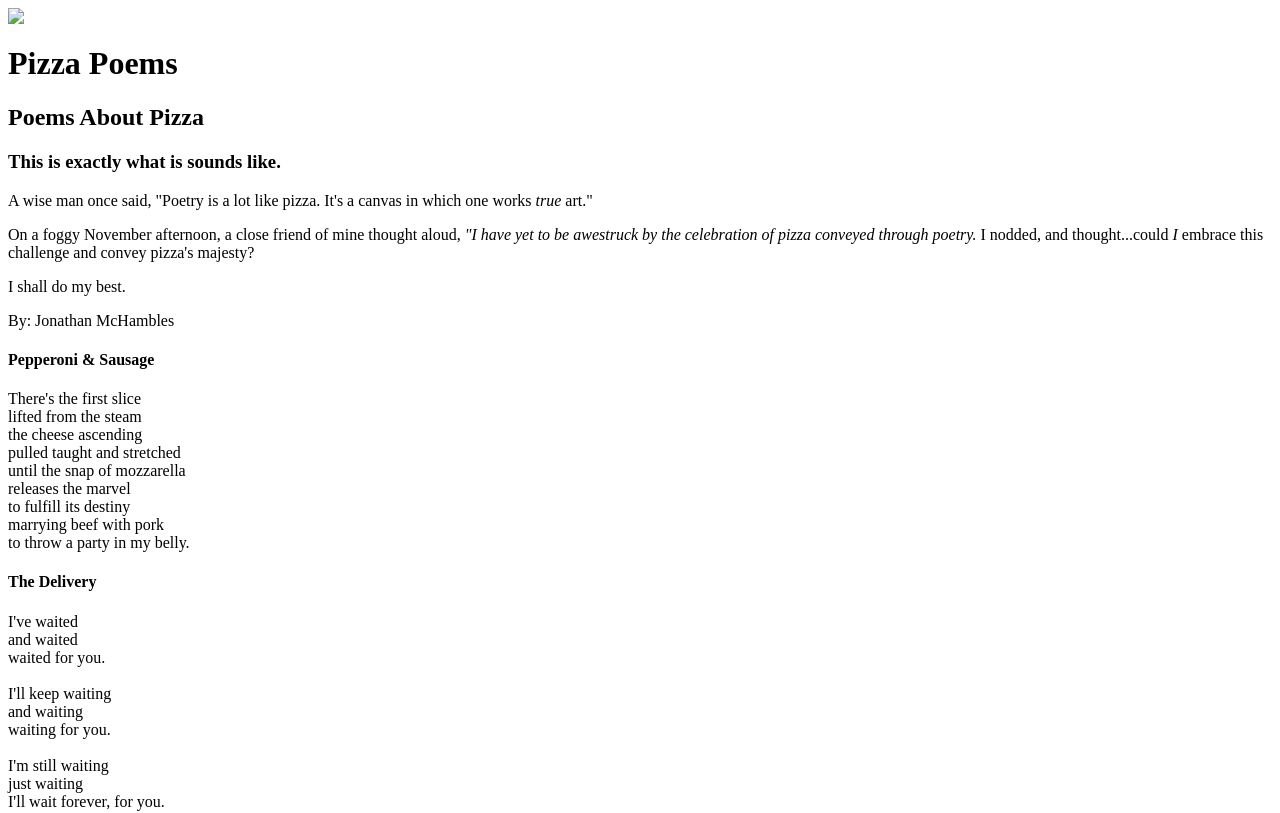
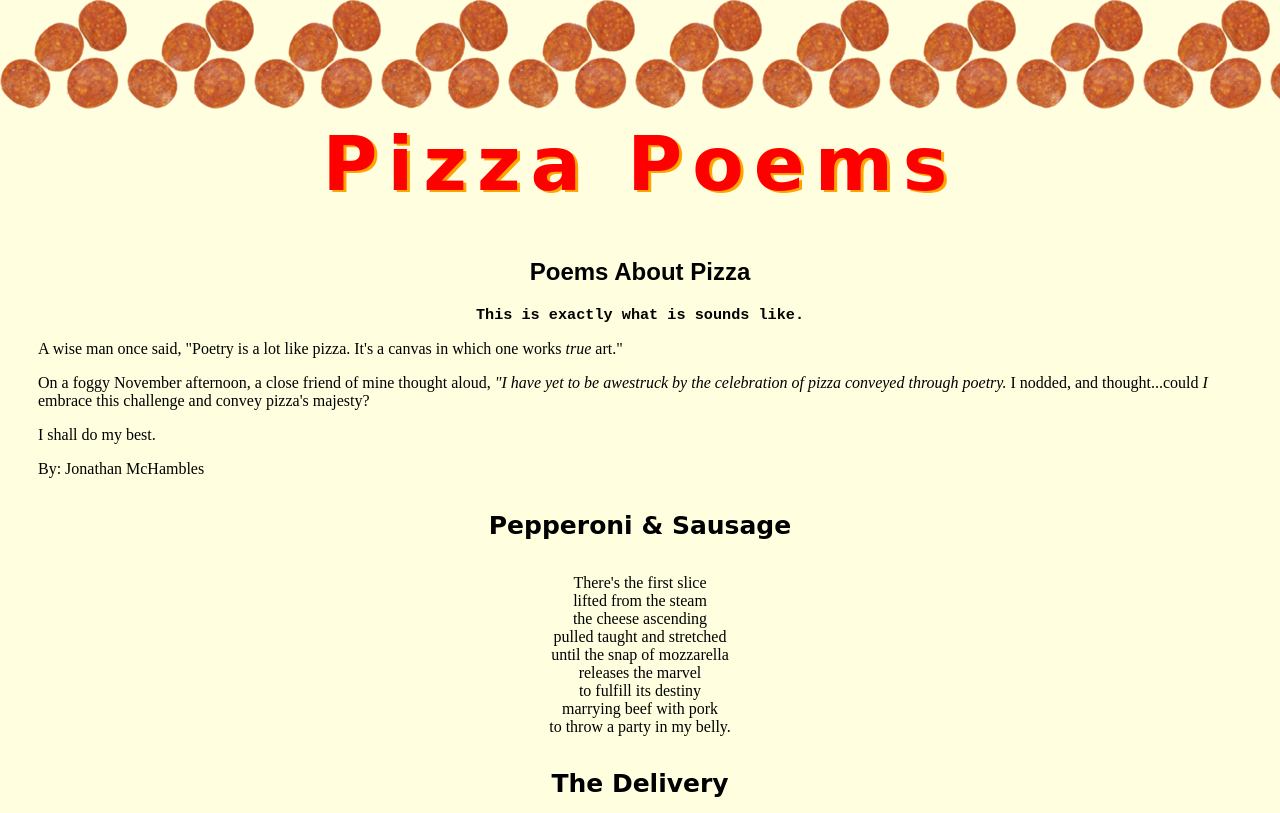
Before and after one commit to thismjsk/html-me-something, a plain HTML site: page index.html in a window 1280 px wide. Shown: the top 813 px of the page. Drawn offline with Linux system fonts and the light colour scheme.

Commit message:
Fixing CSS link
It seems like it pulled an older version than I was working with. Not sure why.

```diff
--- a/index.html
+++ b/index.html
@@ -1,7 +1,7 @@
 <html>
 <head>
     <title>Pizza Poems</title>
-    <img src=
+    <link type="text/css" rel="stylesheet" href="styles.css">
     </head>
     <body>
     <h1>Pizza Poems</h1>
```
